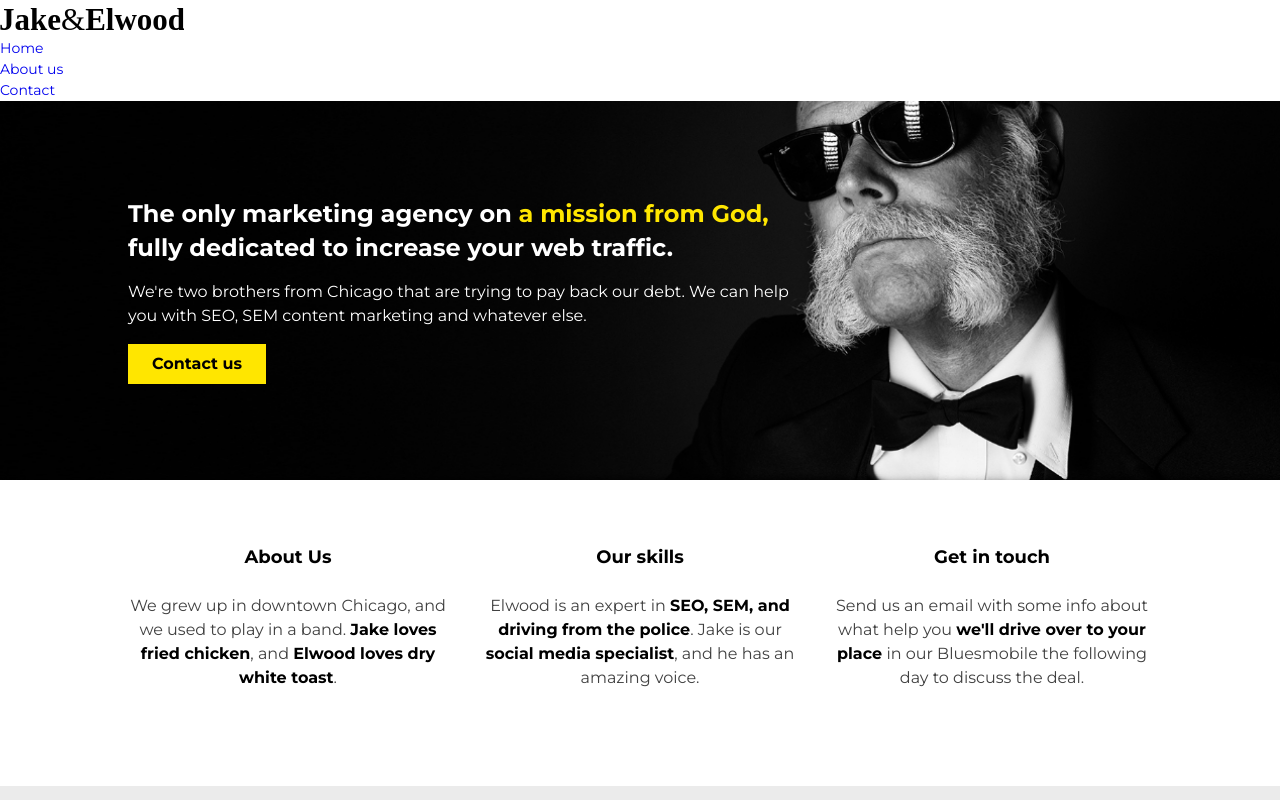
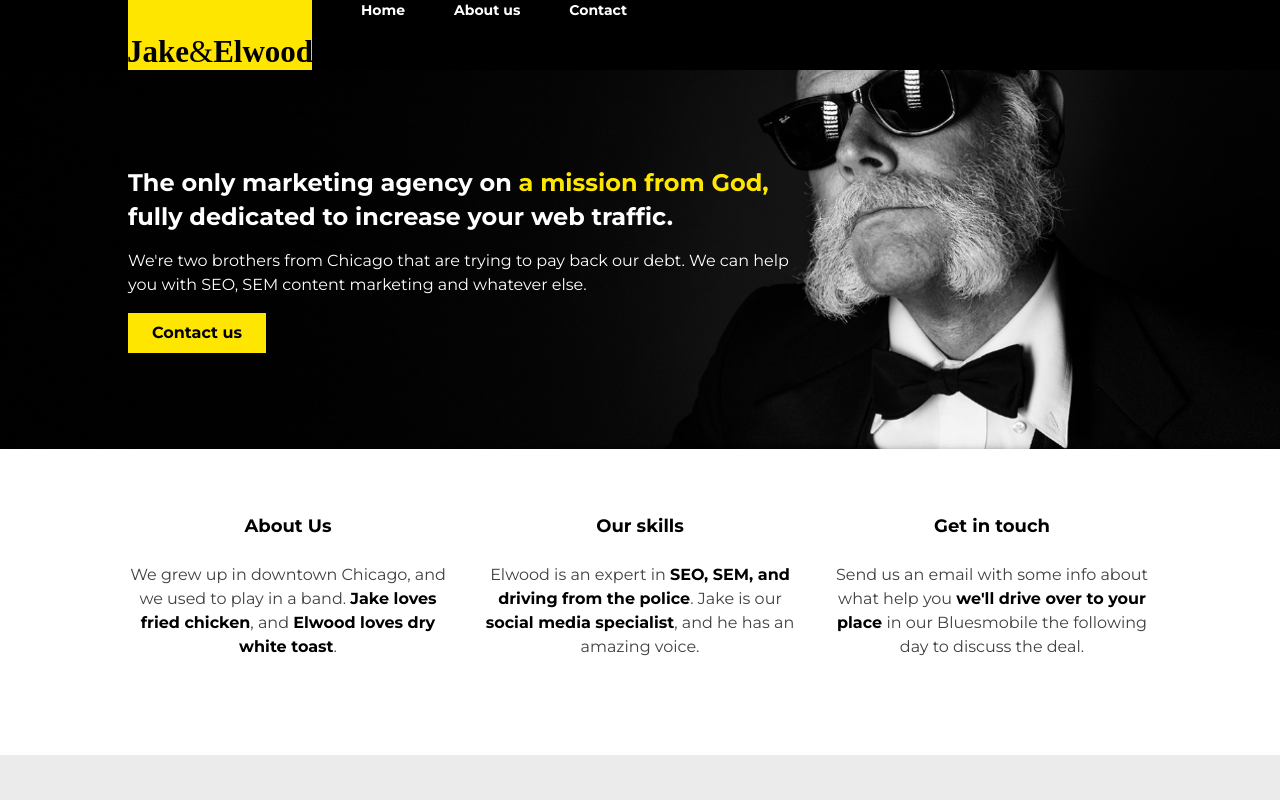
Before and after one commit to candytale55/blues-brothers-themed-agency, a website built with Vite: page index.html in a window 1280 px wide. Shown: the top 800 px of the page. Built offline with nearby package versions, Linux system fonts and the light colour scheme.

Commit message:
wip(navigation): add header and navigation styles . - Base style before implementing the sliding burger menu,

```diff
--- a/src/css/style.css
+++ b/src/css/style.css
@@ -178,7 +178,34 @@ select {
   text-transform: uppercase;
 } */
 
+/* ====== NAVIGATION SECTION ======  */
 
+header {
+  background-color: var(--bg-secondary);
+}
+
+.header-content {
+  display: flex;
+  grid-column: 2 / -2;
+}
+
+.logo-link {
+  background-color: var(--bg-accent);
+  padding-top: 2em;
+}
+
+
+
+.nav-list {
+  display: flex;
+  justify-content: space-around;
+}
+
+.nav-link {
+  color: var(--white);
+  font-weight: var(--font-weight-bold);
+  padding-left: 3.5em;
+}
 
 /* ====== HERO SECTION ======  */
 
```
